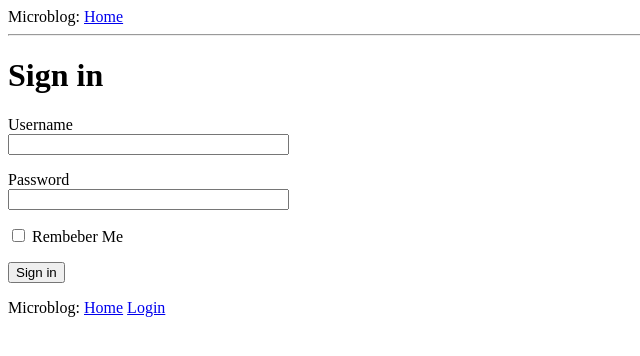
After one commit to vforvulgaris/flask-tutorial, a Flask app: page /login in a window 1280 px wide. The commit adds this page. Shown: the top 356 px of the page, without its empty margins (0-640 px from the left). Run offline with Flask 2, Linux system fonts and the light colour scheme.

Commit message:
login.html config.py flask_wtf added

```diff
--- a/app/__init__.py
+++ b/app/__init__.py
@@ -1,5 +1,7 @@
 from flask import Flask
+from config import Config
 
 app = Flask(__name__)
+app.config.from_object(Config)
 
 from app import routes
--- /dev/null
+++ b/app/forms.py
@@ -0,0 +1,10 @@
+from flask_wtf import FlaskForm
+from wtforms import StringField, PasswordField, BooleanField, SubmitField
+from wtforms.validators import DataRequired
+
+
+class LoginForm(FlaskForm):
+    username = StringField('Username', validators=[DataRequired()])
+    password = PasswordField('Password', validators=[DataRequired()])
+    remember_me = BooleanField('Rembeber Me')
+    submit = SubmitField('Sign in')
--- a/app/routes.py
+++ b/app/routes.py
@@ -1,5 +1,6 @@
 from flask import render_template
 from app import app
+from app.forms import LoginForm
 
 
 @app.route('/')
@@ -17,3 +18,9 @@ def index():
         }
     ]
     return render_template('index.html', title='Test', user=user, posts=posts)
+
+
+@app.route('/login')
+def login():
+    form = LoginForm()
+    return render_template('login.html', title='Sign in', form=form)
--- a/app/templates/base.html
+++ b/app/templates/base.html
@@ -10,5 +10,10 @@
         <div>Microblog: <a href="/index">Home</a></div>
         <hr>
         {% block content %}{% endblock %}
+        <div>
+            Microblog:
+            <a href="/index">Home</a>
+            <a href="/login">Login</a>
+        </div>
     </body>
 </html>
--- /dev/null
+++ b/app/templates/login.html
@@ -0,0 +1,20 @@
+{% extends "base.html" %}
+
+{% block content %}
+    <h1>Sign in</h1>
+    <form action ="" method="post" novalidate>
+        {{ form.hidden_tag() }}
+        <p>
+            {{ form.username.label }}<br>
+            {{ form.username(size=32) }}
+        </p>
+        <p>
+            {{ form.password.label }}<br>
+            {{ form.password(size=32) }}
+        </p>
+        <p>{{ form.remember_me() }} {{ form.remember_me.label }}</p>
+        <p>{{ form.submit() }}</p>
+
+    </form>
+
+{% endblock %}
--- /dev/null
+++ b/config.py
@@ -0,0 +1,5 @@
+import os
+
+
+class Config(object):
+    SECRET_KEY = os.environ.get('SECRET_KEY') or 'you-will-never-guess'
```
